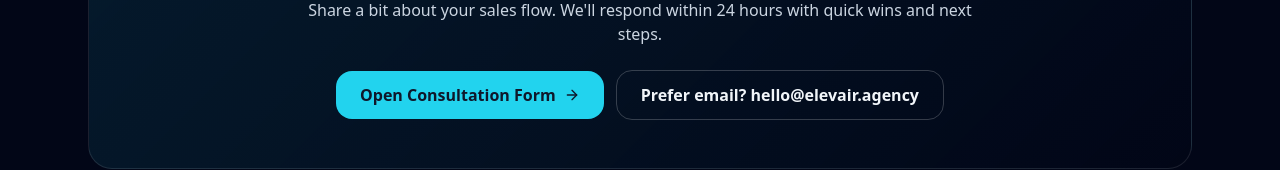
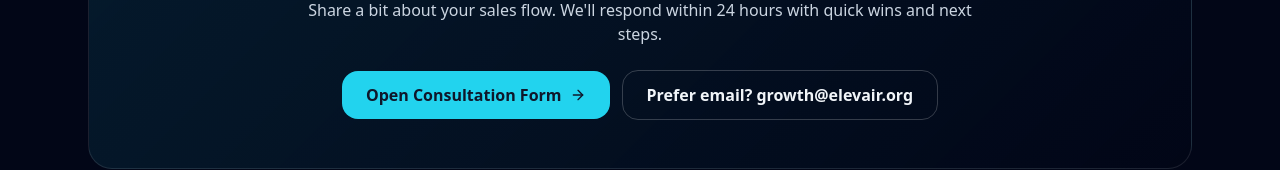
Before and after one commit to campbellhendee/elevair-clean, a Next.js app: page / in a window 1280 px wide. Shown: the part 4674-4844 px from the top of the page. Built offline with nearby package versions, Linux system fonts and the light colour scheme.

Commit message:
Use growth@elevair.org label; mailto sends to campbellhendee@ and williamdeyo@ elevair.org

```diff
--- a/app/page.tsx
+++ b/app/page.tsx
@@ -338,8 +338,8 @@ function FinalCTA() {
             <a href="/contact" className="rounded-2xl bg-cyan-400 px-6 py-3 text-slate-900 font-semibold hover:bg-cyan-300 transition inline-flex items-center gap-2">
               Open Consultation Form <ArrowRight className="h-4 w-4" />
             </a>
-            <a href="mailto:hello@elevair.agency" className="rounded-2xl border border-white/20 px-6 py-3 font-semibold hover:bg-white/5 inline-flex items-center gap-2">
-              Prefer email? hello@elevair.agency
+            <a href="mailto:campbellhendee@elevair.org,williamdeyo@elevair.org?subject=Consultation%20request" className="rounded-2xl border border-white/20 px-6 py-3 font-semibold hover:bg-white/5 inline-flex items-center gap-2">
+              Prefer email? growth@elevair.org
             </a>
           </div>
         </div>
```
